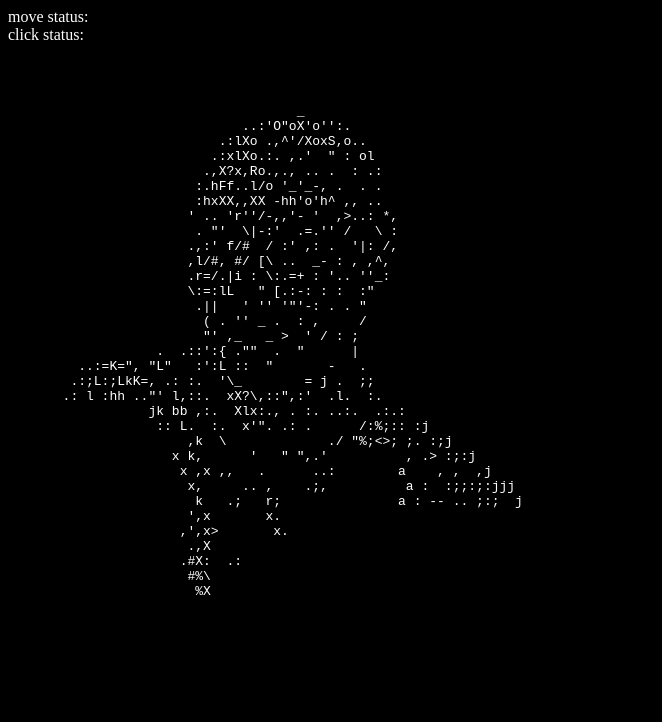
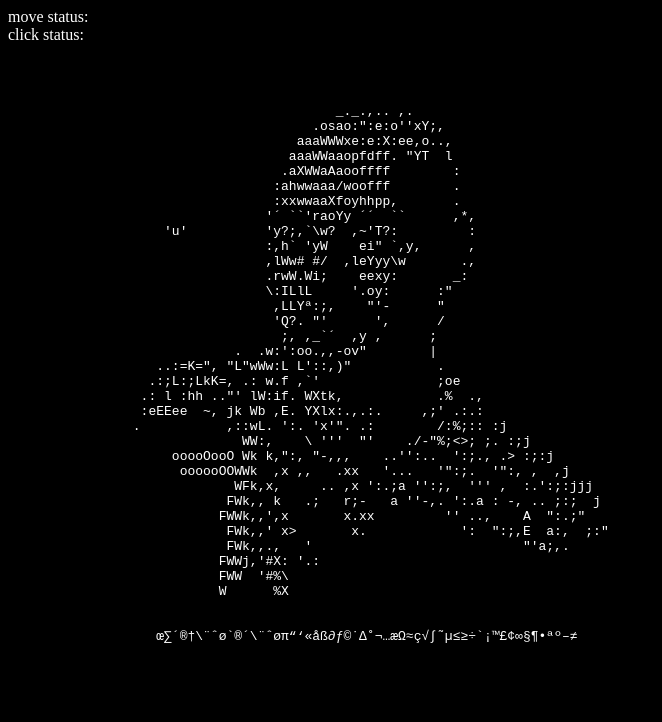
Before and after one commit to calebgregory/ascii-zoomer, a website: page index.html in a window 1280 px wide. Shown: the whole page, without its empty margins (0-662 px from the left). Drawn offline with nearby package versions, Linux system fonts and the light colour scheme.

Commit message:
Updating Ascii art

```diff
--- a/index.html
+++ b/index.html
@@ -15,41 +15,42 @@
 
 
 
-                                     _
-                              ..:'O"oX'o'':.
-                           .:lXo .,^'/XoxS,o..
-                          .:xlXo.:. ,.'  " : ol
-                         .,X?x,Ro.,., .. .  : .:
-                        :.hFf..l/o '_'_-, .  . .
-                        :hxXX,,XX -hh'o'h^ ,, ..
-                       ' .. 'r''/-,,'- '  ,>..: *,
-                        . "'  \|-:'  .=.'' /   \ :
-                       .,:' f/#  / :' ,: .  '|: /,
-                       ,l/#, #/ [\ ..  _- : , ,^,
-                       .r=/.|i : \:.=+ : '.. ''_:
-                       \:=:lL   " [.:-: : :  :"
-                        .||   ' '' '"'-: . . "
-                         ( . '' _ .  : ,     /
-                         "' ,_   _ >  ' / : ;
-                   .  .::':{ .""  .  "      |
-         ..:=K=", "L"   :':L ::  "       -   .
-        .:;L:;LkK=, .: :.  '\_        = j .  ;;
-       .: l :hh .."' l,::.  xX?\,::",:'  .l.  :.
-                  jk bb ,:.  Xlx:., . :. ..:.  .:.:
-                   :: L.  :.  x'". .: .      /:%;:: :j
-                       ,k  \             ./ "%;<>; ;. :;j
-                     x k,      '   " ",.'          , .> :;:j
-                      x ,x ,,   .      ..:        a    , ,  ,j
-                       x,     .. ,    .;,          a :  :;;:;:jjj
-                        k   .;   r;               a : -- .. ;:;  j
-                       ',x       x.
-                      ,',x>       x.
-                       .,X
-                      .#X:  .:
-                       #%\
-                        %X
+                                          _._.,.. ,.
+                                       .osao:":e:o''xY;,
+                                     aaaWWWxe:e:X:ee,o..,
+                                    aaaWWaaopfdff. "YT  l
+                                   .aXWWaAaooffff        :
+                                  :ahwwaaa/woofff        .
+                                  :xxwwaaXfoyhhpp,       .
+                                 '´ ``'raoYy ´´  ``      ,*,
+                    'u'          'y?;,`\w?  ,~'T?:         :
+                                 :,h` 'yW    ei" `,y,      ,
+                                 ,lWw# #/  ,leYyy\w       .,
+                                 .rwW.Wi;    eexy:       _:
+                                 \:ILlL     '.oy:      :"
+                                  ,LLYª:;,    "'-      "
+                                  'Q?. "'      ',      /
+                                   ;, ,_`´  ,y ,      ;
+                             .  .w:':oo.,,-ov"        |
+                   ..:=K=", "L"wWw:L L'::,)"           .
+                  .:;L:;LkK=, .: w.f ,`'               ;oe
+                 .: l :hh .."' lW:if. WXtk,            .%  .,
+                 :eEEee  ~, jk Wb ,E. YXlx:.,.:.     ,;' .:.:
+                .           ,::wL. ':. 'x'". .:        /:%;:: :j
+                              WW:,    \ '''  "'    ./-"%;<>; ;. :;j
+                     ooooOooO Wk k,":, "-,,,    ..'':..  ':;., .> :;:j
+                      oooooOOWWk  ,x ,,   .xx   '...   '":;.  '":, ,  ,j
+                             WFk,x,     .. ,x ':.;a '':;,  ''' ,  :.':;:jjj
+                            FWk,, k   .;   r;-   a ''-,. ':.a : -, .. ;:;  j
+                           FWWk,,',x       x.xx         '' ..,    A  ":.;"
+                            FWk,,' x>       x.            ':  ":;,E  a:,  ;:"
+                            FWk,,.,   '                           "'a;,.
+                           FWWj,'#X: '.:
+                           FWW  '#%\
+                           W      %X
 
 
+                   œ∑´®†\¨ˆø`®´\¨ˆøπ“‘«åß∂ƒ©˙∆˚¬…æΩ≈ç√∫˜µ≤≥÷`¡™£¢∞§¶•ªº–≠                                     _
 
 
 
```
